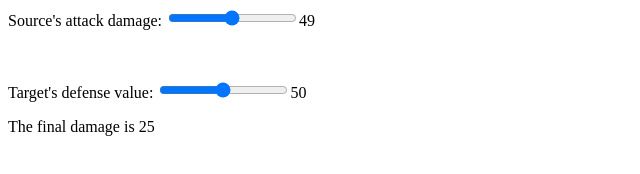
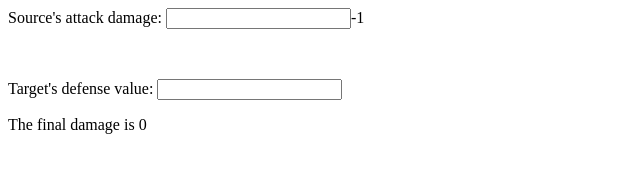
Before and after one commit to Tarku/tarku.github.io, a plain HTML site: page programming/dmghelper/index.html in a window 1280 px wide. Shown: the whole page, without its empty margins (0-640 px from the left). Drawn offline with Linux system fonts and the light colour scheme.

Commit message:
Update index.html

```diff
--- a/programming/dmghelper/index.html
+++ b/programming/dmghelper/index.html
@@ -1,7 +1,7 @@
 <div class="slidecontainer">
-  <p>Source's attack damage: <input type="range" min="1" max="100" value="50" class="slider1" id="atk"><span id="a"/></p>
+  <p>Source's attack damage: <input type="number" min="1" id="atk"><span id="a"/></p>
   <br/>
-  <p>Target's defense value: <input type="range" min="1" max="100" value="50" class="slider2" id="def"><span id="b"/></p>
+  <p>Target's defense value: <input type="number" min="1" id="def"><span id="b"/></p>
 </div>
 <p>The final damage is <span id="res"/></p>
 <script>
```
